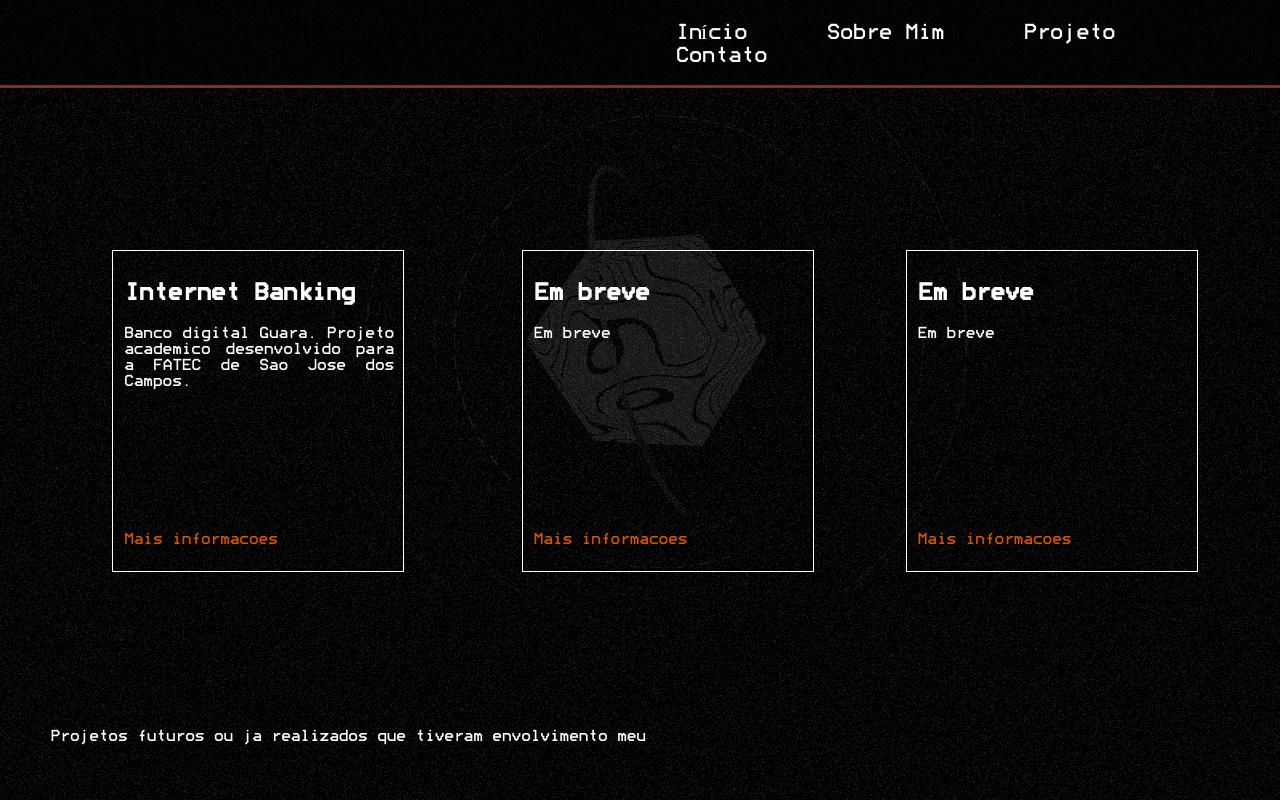
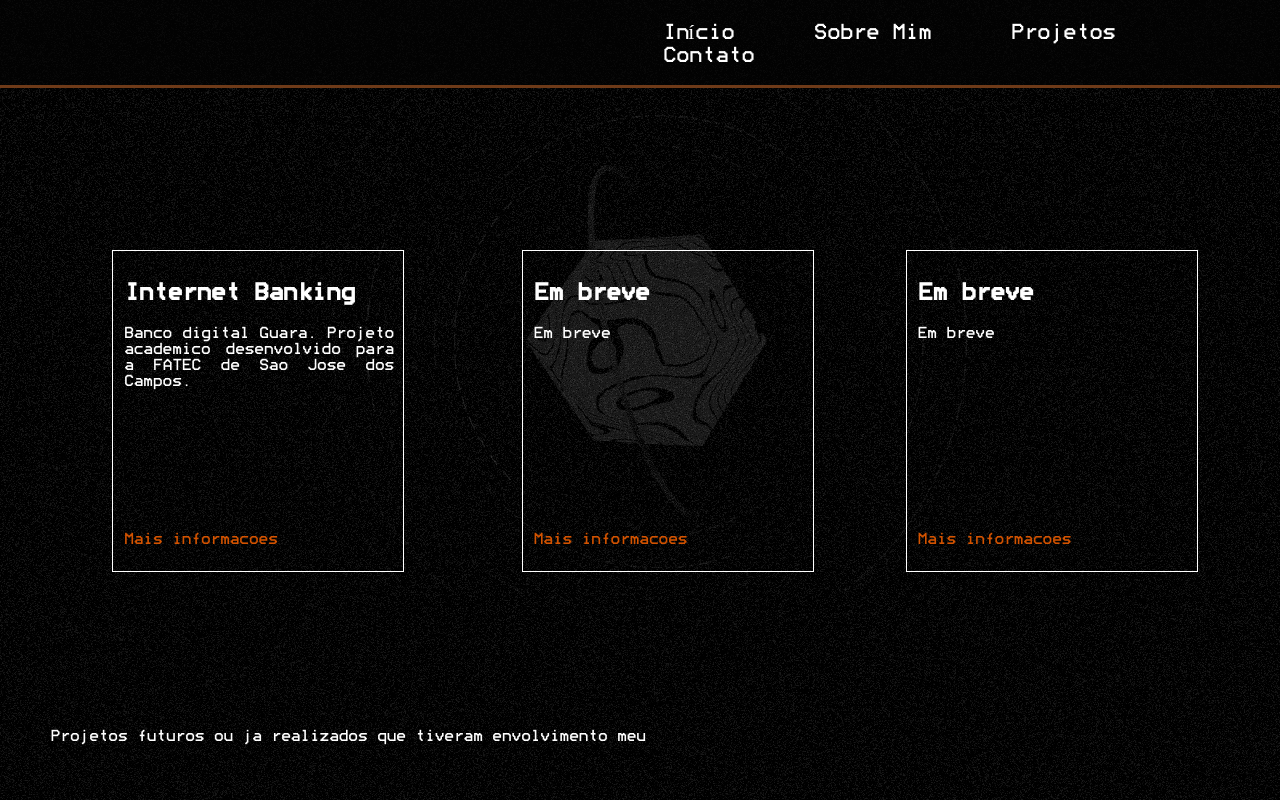
Before and after one commit to noo-e/portifolio-pessoal, a Python web app: template src/templates/projetos.html in a window 1280 px wide. Run offline with Jinja, Linux system fonts and the light colour scheme; the template is opened without the code that fills it, so the values that code supplies are empty.

Commit message:
Alteração nos títulos das páginas, correção da palavra Projetos no menu de navegação, adição dos links na página de contatos

```diff
--- a/src/static/styles/styles.css
+++ b/src/static/styles/styles.css
@@ -34,7 +34,7 @@ body {
 
 .navbar .links {
     position: absolute;
-    left: 50%;
+    left: 49%;
     margin-top: 20px;
     justify-content: right;
 }
--- a/src/templates/index.html
+++ b/src/templates/index.html
@@ -5,7 +5,7 @@
     <meta http-equiv="X-UA-Compatible" content="IE=edge">
     <meta name="viewport" content="width=device-width, initial-scale=1.0">
     <link rel="stylesheet" href="../static/styles/styles.css">
-    <title>Document</title>
+    <title>Portifólio | Vinicius Laranjeiro</title>
 </head>
 <body>
     <div id="index">
@@ -14,7 +14,7 @@
                 <div class="links">
                     <a href="index.html">Início</a>
                     <a href="sobre-mim.html">Sobre Mim</a>
-                    <a href="projetos.html">Projeto</a>
+                    <a href="projetos.html">Projetos</a>
                     <a href="contato.html">Contato</a>
                 </div>
             </div>
--- a/src/templates/projetos.html
+++ b/src/templates/projetos.html
@@ -5,7 +5,7 @@
     <meta http-equiv="X-UA-Compatible" content="IE=edge">
     <meta name="viewport" content="width=device-width, initial-scale=1.0">
     <link rel="stylesheet" href="../static/styles/styles.css">
-    <title>Projetos</title>
+    <title>Projetos | Vinicius Laranjeiro</title>
 </head>
 <body>
     <div class="projetos">
@@ -14,7 +14,7 @@
                 <div class="links">
                     <a href="index.html">Início</a>
                     <a href="sobre-mim.html">Sobre Mim</a>
-                    <a href="projetos.html">Projeto</a>
+                    <a href="projetos.html">Projetos</a>
                     <a href="contato.html">Contato</a>
                 </div>
             </div>
--- a/src/templates/sobre-mim.html
+++ b/src/templates/sobre-mim.html
@@ -5,7 +5,7 @@
     <meta http-equiv="X-UA-Compatible" content="IE=edge">
     <meta name="viewport" content="width=device-width, initial-scale=1.0">
     <link rel="stylesheet" href="../static/styles/styles.css">
-    <title>Sobre Mim</title>
+    <title>Sobre | Vinicius Laranjeiro</title>
 </head>
 <body>
     <div id="sobre-mim">
@@ -14,7 +14,7 @@
                 <div class="links">
                     <a href="index.html">Início</a>
                     <a href="sobre-mim.html">Sobre Mim</a>
-                    <a href="projetos.html">Projeto</a>
+                    <a href="projetos.html">Projetos</a>
                     <a href="contato.html">Contato</a>
                 </div>
             </div>
```
Also changed, not shown: src/templates/contato.html (+6 -6 lines).
